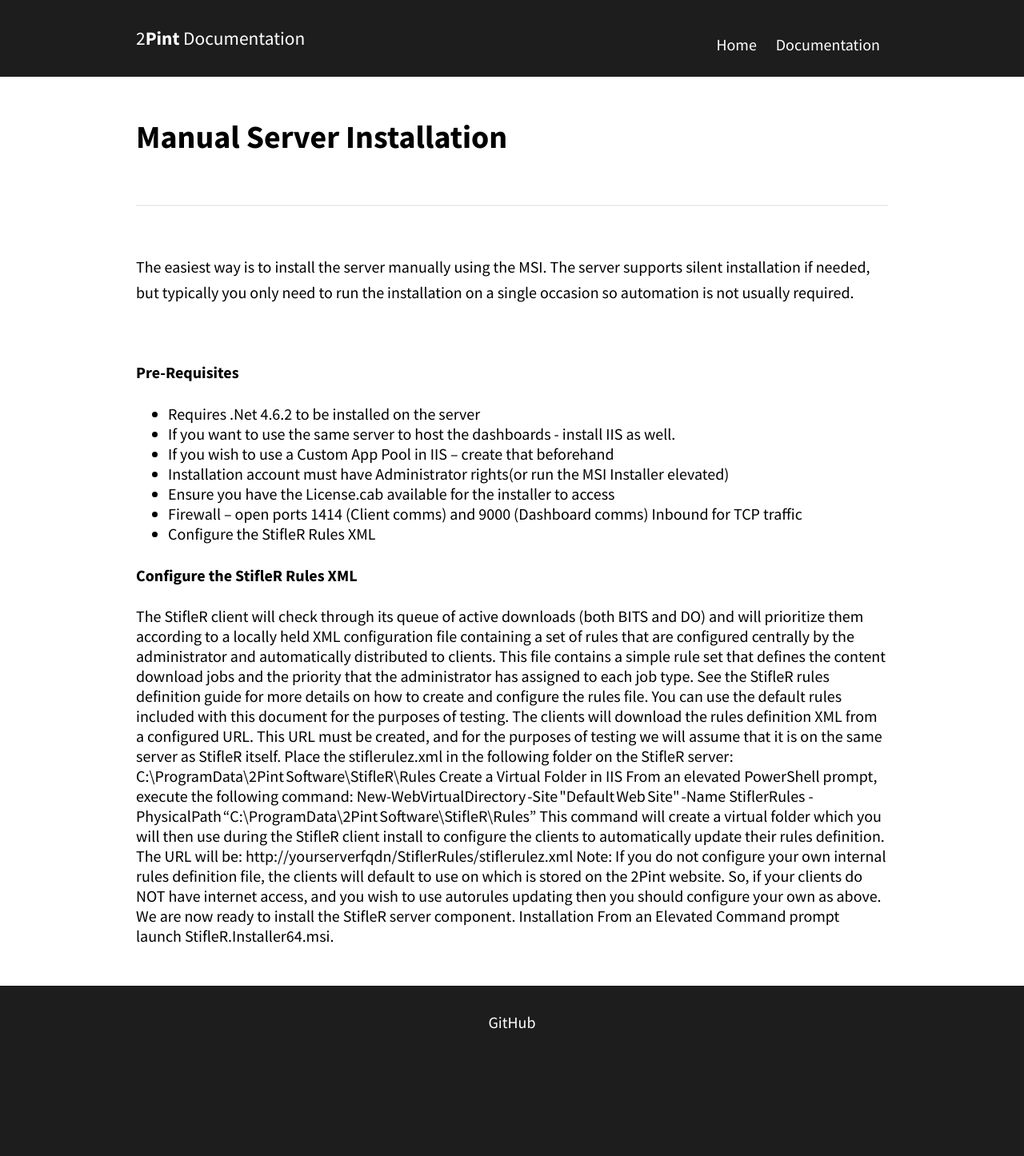
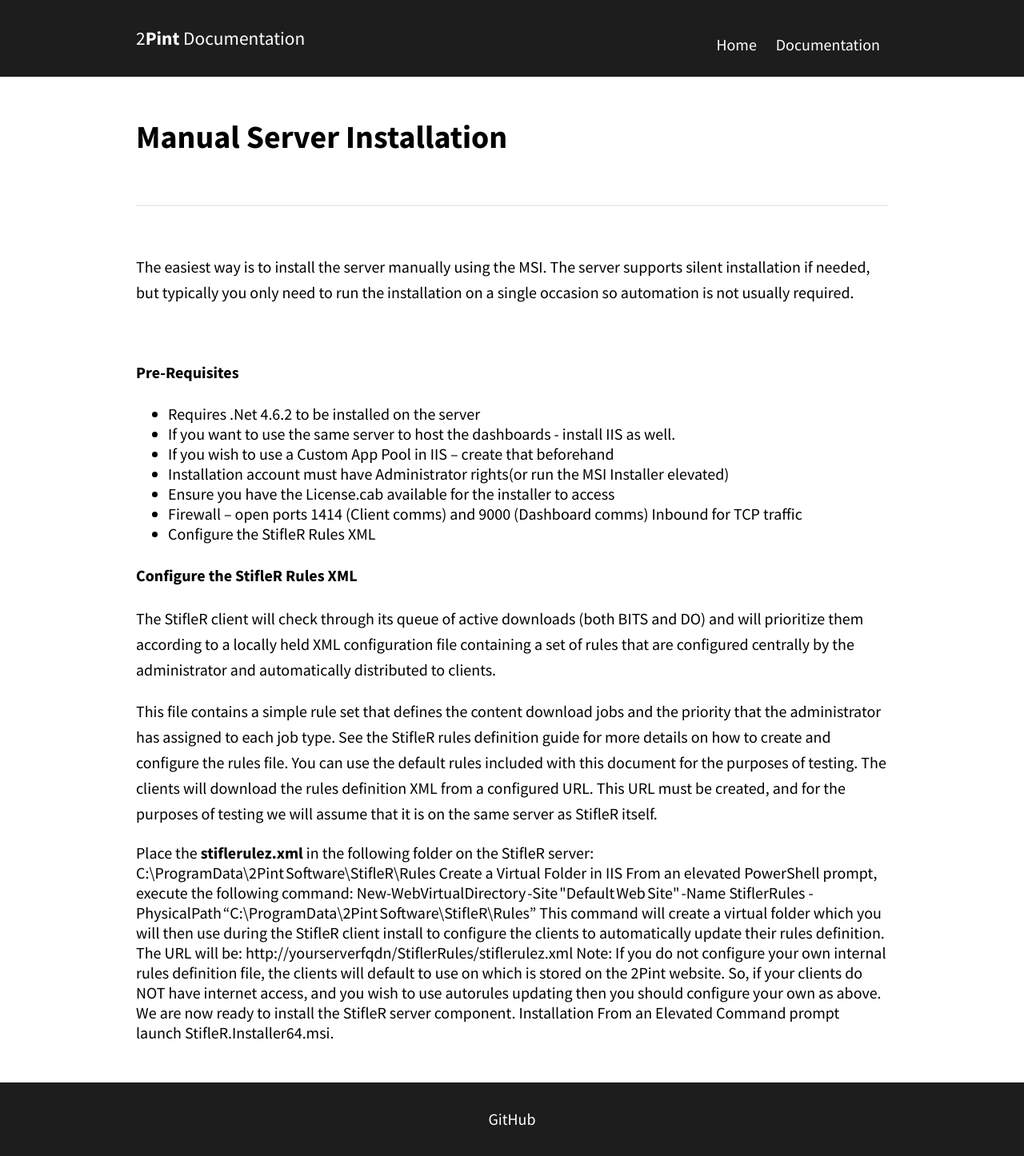
Before and after one commit to RoseSmithTest/2PintTest.github.io, a Jekyll site: the page built from docs/StifleRServerInstallation.html, in a window 1280 px wide. Shown: the whole page at 80% size. Built offline with Jekyll 4.4.1, drawn with Linux system fonts in a browser that asks for light colours; before the commit the page ends 1325 px from its top, so only the background shows below that.

```diff
--- a/docs/StifleRServerInstallation.html
+++ b/docs/StifleRServerInstallation.html
@@ -24,14 +24,11 @@ navigation_weight: 1
 
 
 <h4>Configure the StifleR Rules XML</h4>
+<p>The StifleR client will check through its queue of active downloads (both BITS and DO) and will prioritize them according to a locally held XML configuration file containing a set of rules that are configured centrally by the administrator and automatically distributed to clients.</p>
 
+<p>This file contains a simple rule set that defines the content download jobs and the priority that the administrator has assigned to each job type. See the StifleR rules definition guide for more details on how to create and configure the rules file. You can use the default rules included with this document for the purposes of testing. The clients will download the rules definition XML from a configured URL. This URL must be created, and for the purposes of testing we will assume that it is on the same server as StifleR itself.</p>
 
-
-The StifleR client will check through its queue of active downloads (both BITS and DO) and will prioritize them according to a locally held XML configuration file containing a set of rules that are configured centrally by the administrator and automatically distributed to clients.
-
-This file contains a simple rule set that defines the content download jobs and the priority that the administrator has assigned to each job type. See the StifleR rules definition guide for more details on how to create and configure the rules file. You can use the default rules included with this document for the purposes of testing. The clients will download the rules definition XML from a configured URL. This URL must be created, and for the purposes of testing we will assume that it is on the same server as StifleR itself.
-
-Place the stiflerulez.xml in the following folder on the StifleR server:
+	Place the <b>stiflerulez.xml</b> in the following folder on the StifleR server:
 C:\ProgramData\2Pint Software\StifleR\Rules
 
 Create a Virtual Folder in IIS
```
